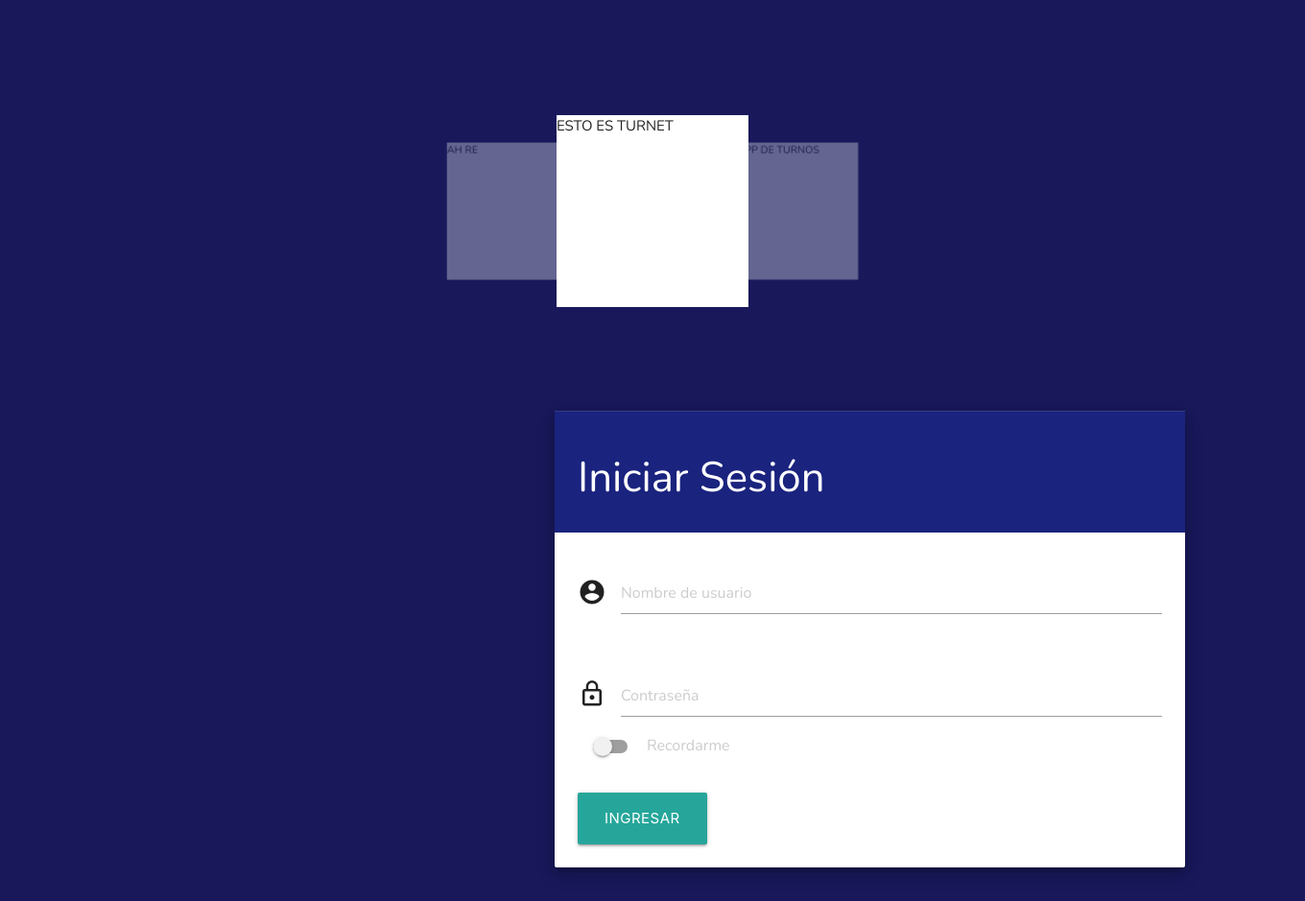
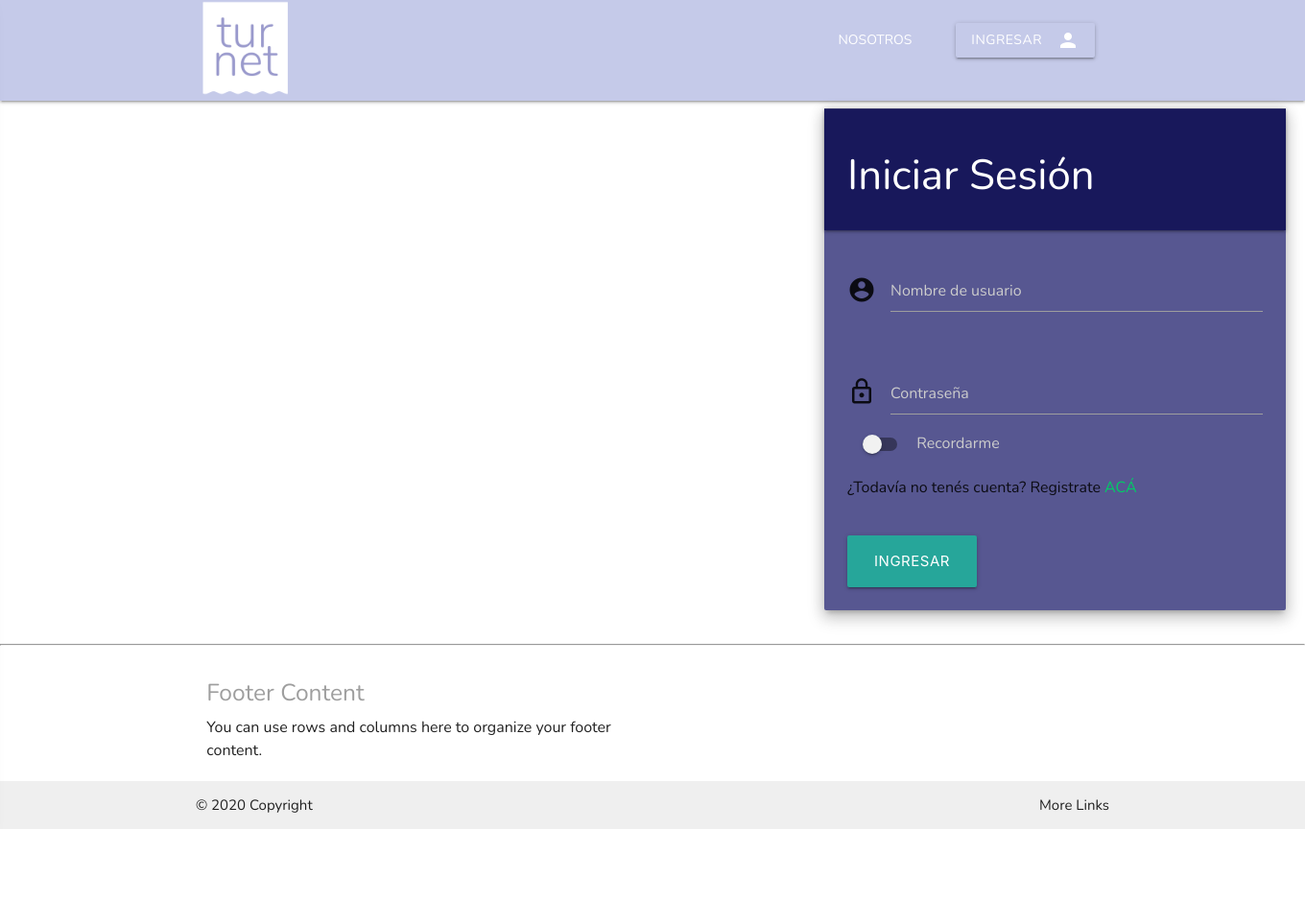
Before and after one commit to salva12/ProyectoAPI, a Django app: template django1/dj1/turnos/templates/login.html in a window 1360 px wide. Shown: the whole page at 96% size. After the commit the page ends 864 px from the top, so only its background shows below. Run offline with Django 3.2, Linux system fonts and the light colour scheme; the template is opened without the code that fills it, so the values that code supplies are empty.

Commit message:
agregue el view y url del login... pero ahi que terminar el template

```diff
--- a/django1/dj1/turnos/static/css/loginstyle.css
+++ b/django1/dj1/turnos/static/css/loginstyle.css
@@ -5,10 +5,19 @@
 }
 
 body{
-    background: #18185b;
+    background: white;
 }
+
+
+
 .login .card {
-    background: white;
+
+    background-color: #575791;
+
+}
+
+.login .card-action{
+    background-color: #18185b;
 }
 
 .login label{
@@ -23,8 +32,10 @@ body{
 }
 
 
+
 .login button:hover{
     padding: 0px 40px;
+    font-size: larger;
 
 }
 
@@ -36,12 +47,10 @@ div>button{
     text-align: center;
 }
 
-.carousel-item{
-    background-color: white;
-    width:75%;
+p{
+    font-size: medium;
 }
 
-
-.dos{
-    align-items: right;
+.texto{
+    color:#0c6
 }
--- a/django1/dj1/turnos/static/css/style.css
+++ b/django1/dj1/turnos/static/css/style.css
@@ -19,7 +19,8 @@ body {
 }
 
 .logo{
-    width:65%;
+    height: 100px;
+    width: 100px;
 }
 
 .side-logo{
@@ -27,7 +28,7 @@ body {
 }
 
 .navbar{
-    height: 100px;
+    height: 105px;
 }
 
 ul li{
--- a/django1/dj1/turnos/static/css/userstyle.css
+++ b/django1/dj1/turnos/static/css/userstyle.css
@@ -12,9 +12,12 @@ body {
     flex-direction: column;
   }
 
-  .logo{
-    width:65%;
-}
+
+    .logo{
+        height: 100px;
+        width: 100px;
+    }
+
 .navbar{
     height: 100px;
 }
--- a/django1/dj1/turnos/static/js/script.js
+++ b/django1/dj1/turnos/static/js/script.js
@@ -1,7 +1,13 @@
 document.addEventListener('DOMContentLoaded', function() {
-    var elems = document.querySelectorAll('.carousel');
-    var instances = M.Carousel.init(elems);
+  var elems = document.querySelectorAll('.carousel');
+  var instances = M.Carousel.init(elems, options);
+});
+
+
+$(document).ready(function(){
+    $('.carousel').carousel();
   });
+
 
   document.addEventListener('DOMContentLoaded', function() {
     var elems = document.querySelectorAll('.sidenav');
@@ -9,9 +15,6 @@ document.addEventListener('DOMContentLoaded', function() {
   });
 
 
-  $(document).ready(function(){
-    $('.carousel').carousel();
-  });
 
   (function(document) {
     'use strict';
--- a/django1/dj1/turnos/templates/homecli.html
+++ b/django1/dj1/turnos/templates/homecli.html
@@ -4,9 +4,9 @@
 
 <body>
 	<body>
-		<nav class="navbar deep-purple lighten-2 z-depth-3">
+		<nav class="navbar indigo lighten-4 ">
 			<div class="container nav-wrapper ">
-			  <a href="#" class="brand-logo"><img class="logo" src="{% static 'img/turnet_logo.svg' %}" alt=""></a>
+			  <a href="#" class="brand-logo "><img class="logo" src="{% static 'img/turnet.png' %}" alt=""></a>
 			  <a href="#" data-target="menu-responsive" class="sidenav-trigger"><i class="material-icons">menu</i></a>
 
 			  <ul class="right hide-on-med-and-down">
@@ -18,7 +18,7 @@
 		  </nav>
 
 	  <!--breadcrumbs-->
-	  <nav class="#7986cb indigo lighten-2">
+	  <nav class="#7986cb indigo lighten-2 z-depth-3">
 		<div class="container">
 		  <div class="nav-wrapper">
 			<div class="col s12">
--- a/django1/dj1/turnos/templates/layout.html
+++ b/django1/dj1/turnos/templates/layout.html
@@ -30,21 +30,21 @@
 
   <body>
 
-    <nav class="navbar deep-purple lighten-2 z-depth-3">
+    <nav class="navbar indigo lighten-4 ">
 			<div class="container nav-wrapper ">
-        <a href="#" class="brand-logo"><img class="logo" src="{% static 'img/turnet_logo.svg' %}" alt=""></a>
+			  <a href="#" class="brand-logo "><img class="logo" src="{% static 'img/turnet.png' %}" alt=""></a>
 			  <a href="#" data-target="menu-responsive" class="sidenav-trigger"><i class="material-icons">menu</i></a>
 
 			  <ul class="right hide-on-med-and-down">
 				<li><a class="white-text waves-effect waves-light transparent btn-flat" href="#">Nosotros</a></li>
-          <li><a class="registro transparent waves-effect waves-light btn" href="#"><i class="material-icons right">person</i>Registrarse</a></li>
+				<li><a class="registro transparent waves-effect waves-light btn" href="#"><i class="material-icons right">person</i>Ingresar</a></li>
 			  </ul>
 			</div>
 		  </div>
 		  </nav>
-    <ul class="sidenav deep-purple lighten-2 z-depth-3" id="menu-responsive">
+    <ul class="sidenav indigo lighten-2 z-depth-3" id="menu-responsive">
       <div class="container pruebaloca">
-        <img class="side-logo" src="{% static 'img/turnet_logo.svg' %}" alt="">
+        <img class="side-logo" src="{% static 'img/turnet.png' %}" alt="">
       </div><hr>
       <li><a class="registro  white-text transparent waves-effect waves-light btn" href="#"><i class="material-icons right">person</i>Registrarse</a></li>
       <li><a class="white-text waves-effect waves-light transparent btn-flat" href="#">Nosotros</a></li>
@@ -66,12 +66,13 @@
             <h5 class="grey-text">Footer Content</h5>
             <p class="grey-text text-darken-4">You can use rows and columns here to organize your footer content.</p>
           </div>
-          <div class="col l4 offset-l2 s12">
-            <h5 class="grey-text">Links</h5>
-            <ul>
+        <!--  <div class="container">
 
-            </ul>
-          </div>
+            <a href="facebook.com"></a><img src="{%  static 'img/facebook (1).svg' %}" alt=""></a>
+            <a href="twitter.com"></a><img src="{%  static 'img/twitter.svg' %}" alt=""></a>
+            <a href="linkedin.com"><img src="{%  static 'img/linkedin.svg' %}" alt=""></a>
+
+          </div>-->
         </div>
       </div>
       <div class="footer-copyright">
--- a/django1/dj1/turnos/templates/login.html
+++ b/django1/dj1/turnos/templates/login.html
@@ -1,3 +1,7 @@
+{%	extends "layout.html" %}
+{% load static %}
+{% block content %}
+
 <!DOCTYPE html>
 <html lang="en">
 <head>
@@ -11,38 +15,24 @@
     <!--Let browser know website is optimized for mobile-->
     <meta name="viewport" content="width=device-width, initial-scale=1.0"/>
     <!--CSS-->
-    <link rel="stylesheet" href="css/materialize.css">
-    <link rel="stylesheet" href="css/materialize.min.css">
-    <link rel="stylesheet" href="css/loginstyle.css">
+    <link rel="stylesheet" href="{%  static  'css/materialize.css' %}">
+    <link rel="stylesheet" href="{%  static  'css/materialize.min.css' %}">
+    <link rel="stylesheet" href="{%  static  'css/loginstyle.css' %}">
     <!--FONTS-->
     <link href="https://fonts.googleapis.com/css2?family=Nunito:wght@300;400;700&display=swap" rel="stylesheet">
 
 
-    <title>Turnet</title>
+    <title>Login</title>
 </head>
 <body>
-  <div class="row dos"></div>
-    <div class="col s12 l5 offset-l5.5">
-  <div class="carousel">
-    <div class="carousel-item ">
-      <p class="text-black text-center">ESTO ES TURNET</p>
-      </div>
-      <div class="carousel-item ">
-      <p class="text-black text-center"> TU APP DE TURNOS</p>
-      </div>
-      <div class="carousel-item">
-      <p class="text-black text-center">AH RE</p>
-        </div>
-     </div>
-    </div>
 
 
 
 <!--LOGIN-->
-    <div class="row login uno">
-        <div class="col s12 l6 offset-l5">
+    <div class="row login">
+        <div class="col s12 offset-l10">
           <div class="card z-depth-3">
-            <div class="card-action indigo darken-4 white-text">
+            <div class="card-action z-depth-1 white-text">
                 <h3>Iniciar Sesión</h3>
             </div>
               <div class="card-content">
@@ -62,19 +52,22 @@
                           <span class="lever grey-text darken-4"></span>
                           Recordarme
                         </label>
+                      </div><br>
+                      <div>
+                        <p>¿Todavía no tenés cuenta? Registrate <a class="texto" href="register.html"> ACÁ</a></p>
                       </div>
                   </div><br>
                   <div class="form-field">
-                    <button class="btn-large  waves-effect waves-light ">Ingresar</button>
+                    <button class="btn-large waves-effect waves-green ">Ingresar</button>
                   </div>
               </div>
           </div>
         </div>
       </div>
       <!--JavaScript at end of body for optimized loading-->
-    <script type="text/javascript" src="js/materialize.min.js"></script>
-    <script type="text/javascript" src="js/materialize.js"></script>
-    <script type="text/javascript" src="js/script.js"></script>
-
+    <script type="text/javascript" src="{% static  'js/materialize.min.js'%}"></script>
+    <script type="text/javascript" src="{% static  'js/materialize.js' %}"></script>
+    <script type="text/javascript" src="{% static  'js/script.js' %}"></script>
+   {% endblock content %}
 </body>
 </html>
--- a/django1/dj1/turnos/urls.py
+++ b/django1/dj1/turnos/urls.py
@@ -8,4 +8,5 @@ urlpatterns = [
     path('layout/' , views.layoutview),
     path('homeuser/', views.homeuserview),
     path('homecliente/misturnos/lista/', views.listaproveedores),
+    path('login/', views.loginview),
 ]
```
Also changed, not shown: django1/dj1/turnos/views.py (+7 -0 lines), django1/dj1/turnos/static/img/facebook (1).svg (added), django1/dj1/turnos/static/img/linkedin.svg (added), django1/dj1/turnos/static/img/turnet.png (added), django1/dj1/turnos/static/img/twitter.svg (added). Lines whose indentation alone changed are shown as unchanged.
